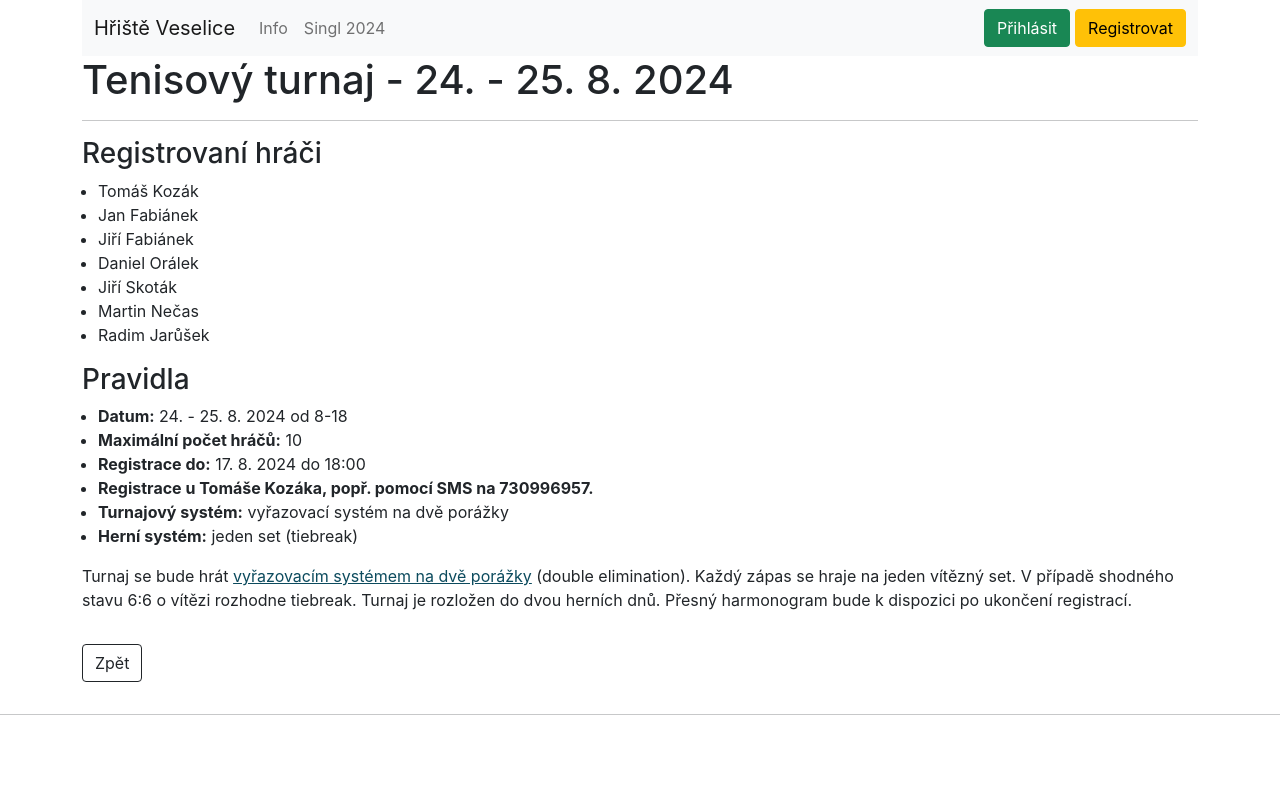
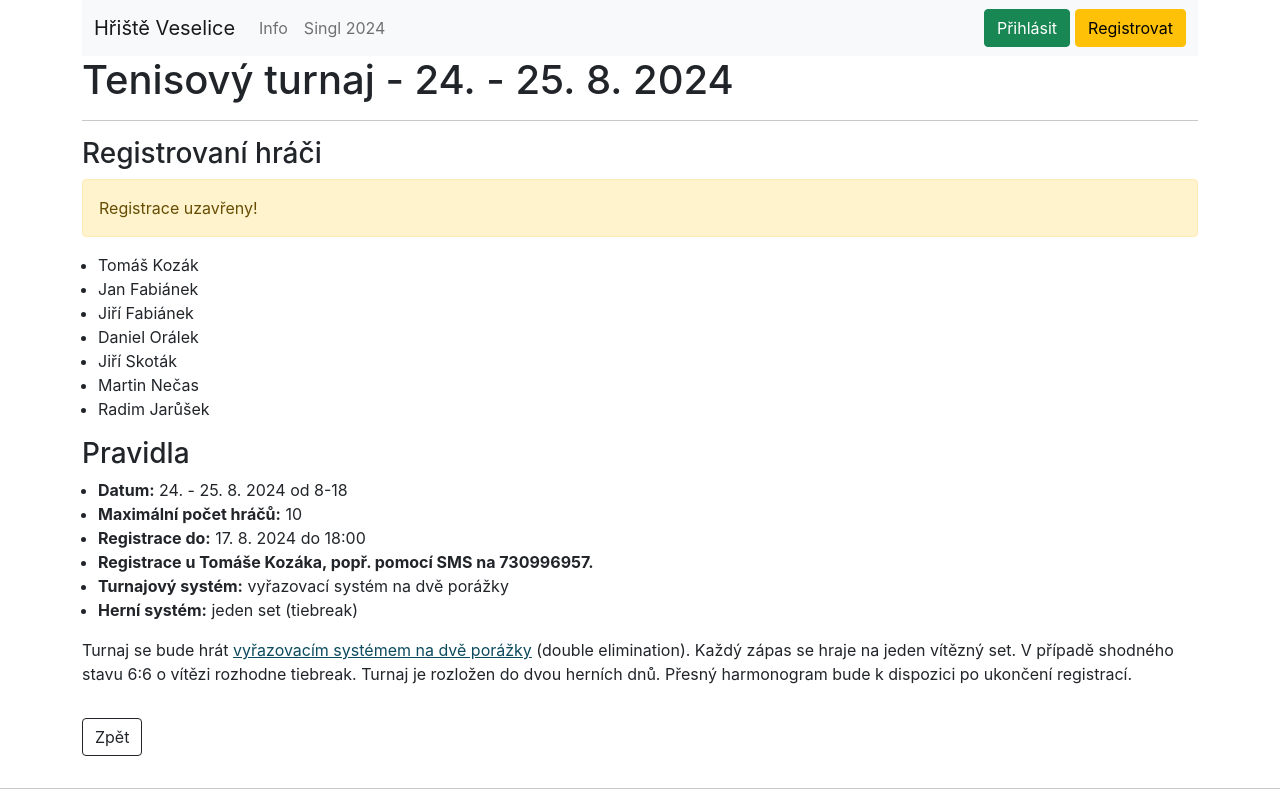
Before and after one commit to kotrzina/court-reservations, a Next.js app in the folder frontend/: page /turnaj/2024-singl in a window 1280 px wide. Built offline with nearby package versions, Linux system fonts and the light colour scheme.

Commit message:
Tour 2024 - amend info

```diff
--- a/frontend/pages/turnaj/2024-singl.tsx
+++ b/frontend/pages/turnaj/2024-singl.tsx
@@ -1,6 +1,6 @@
 import {NextPage} from "next";
 import {useRouter} from "next/router";
-import {Button, Col, Row} from "react-bootstrap";
+import {Alert, Button, Col, Row} from "react-bootstrap";
 import Head from "next/head";
 
 const Singl2024: NextPage = () => {
@@ -25,11 +25,13 @@ const Singl2024: NextPage = () => {
                 <title>Tenisový turnaj - 24. - 25. 8. 2024 - Hřiště Veselice</title>
             </Head>
 
-
             <Col>
                 <h1>Tenisový turnaj - 24.&nbsp;-&nbsp;25.&nbsp;8.&nbsp;2024</h1>
                 <hr/>
                 <h3>Registrovaní hráči</h3>
+                <Alert variant={"warning"}>
+                    Registrace uzavřeny!
+                </Alert>
                 <ul>
                     {players.map((player, index) => {
                         return <li key={index}>{player}</li>
```
